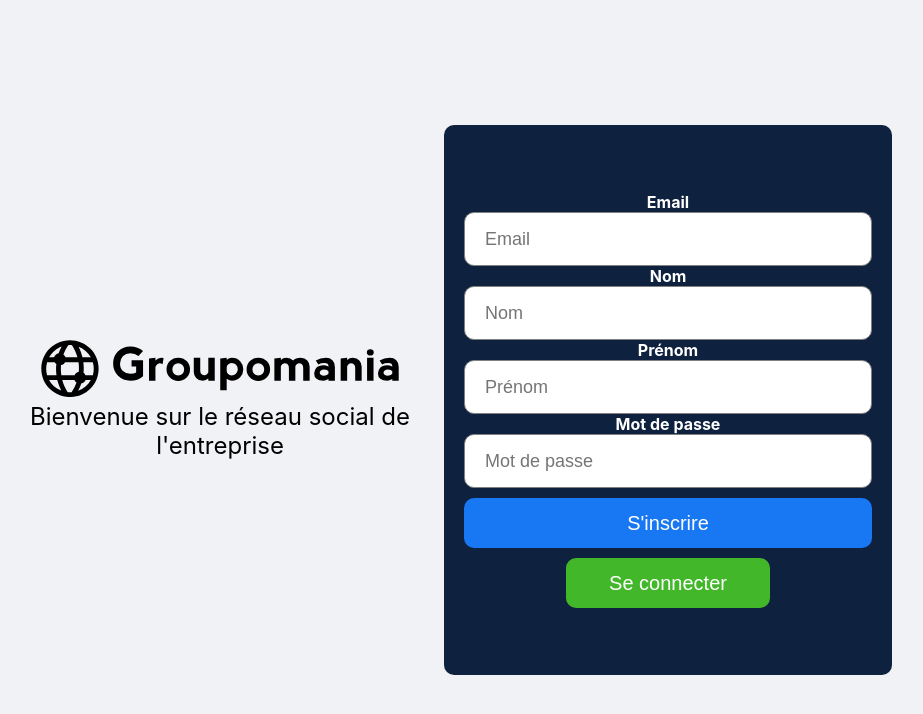
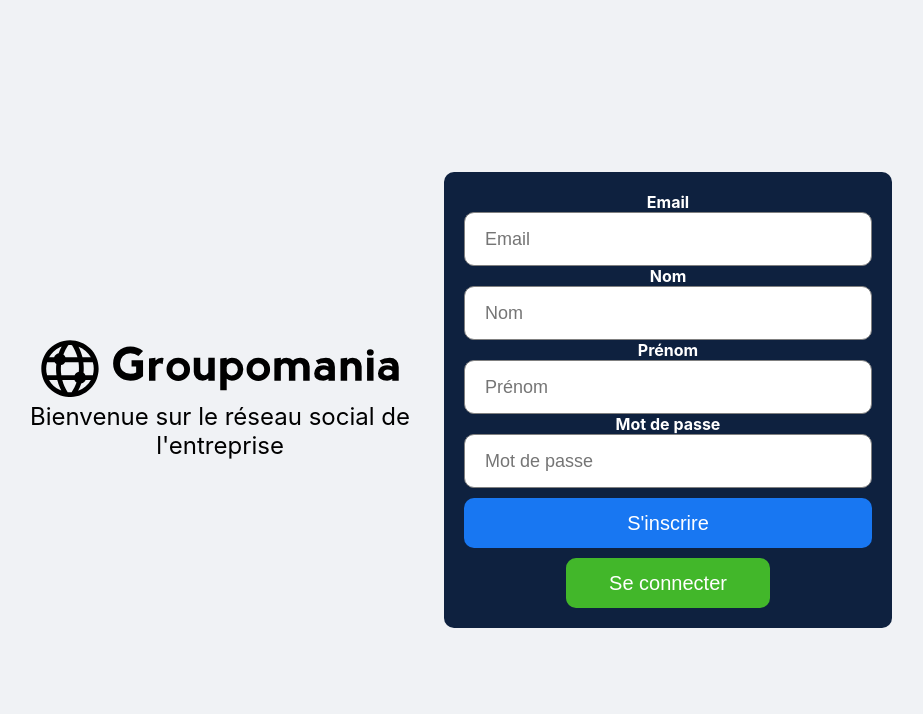
Before and after one commit to Perpel667/OPCR-DEVWEB-P7, a React (Create React App) app in the folder frontend/: page /register in a window 1280 px wide. Shown: the top 714 px of the page, without its empty margins (196-1119 px from the left). Built offline with nearby package versions, Linux system fonts and the light colour scheme.

Commit message:
change height for general padding

```diff
--- a/frontend/src/Pages/Register/register.scss
+++ b/frontend/src/Pages/Register/register.scss
@@ -38,8 +38,7 @@
 }
 
 .registerBox {
-  height: 550px;
-  padding: 0 20px;
+  padding: 20px;
   background-color: #0e213f;
   border-radius: 10px;
   display: flex;
```
